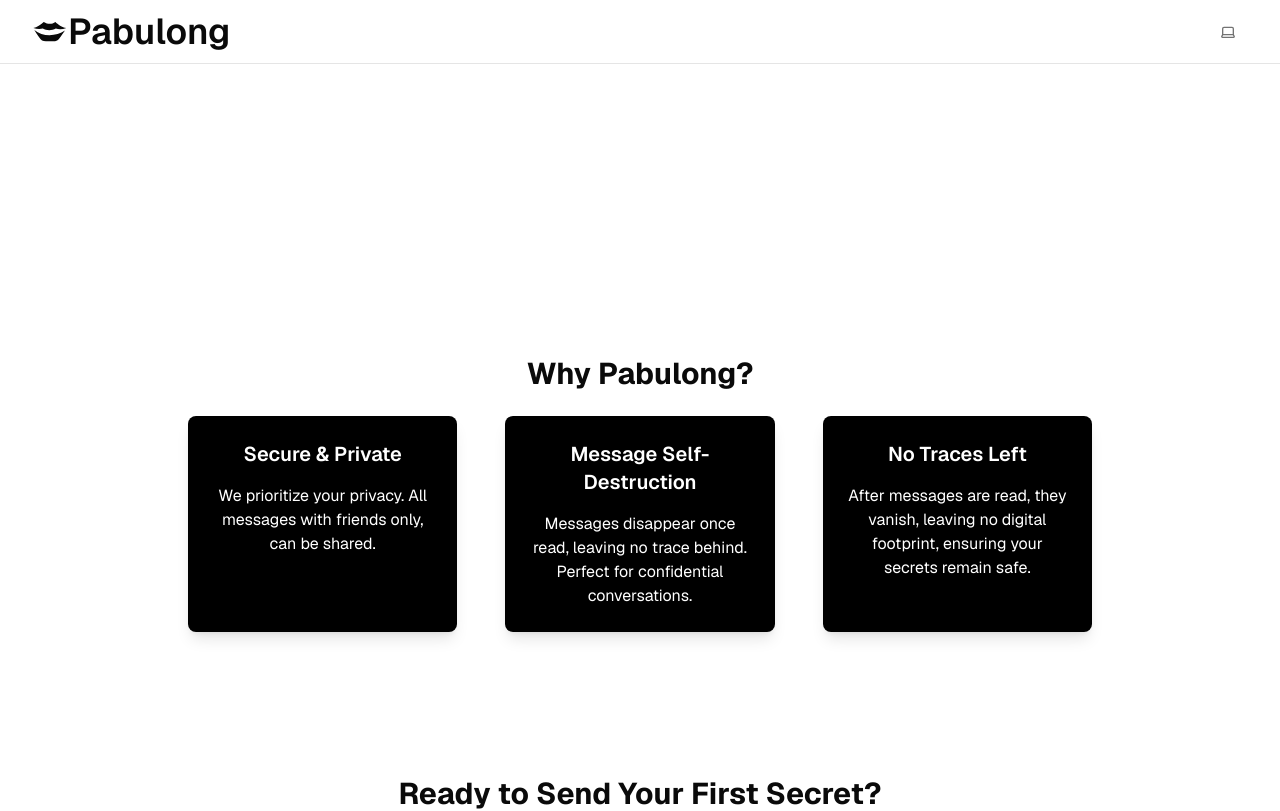
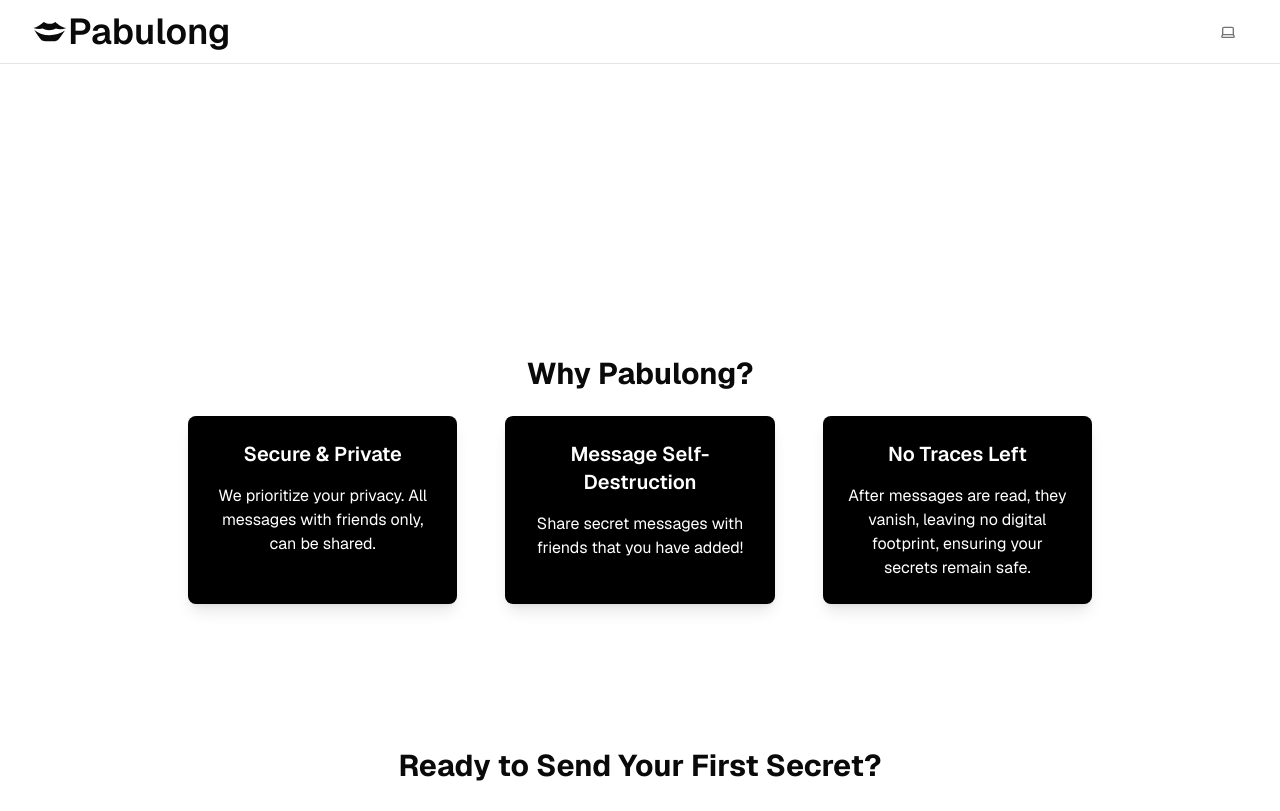
Before and after one commit to jerwintuchi/pabulong, a Next.js app: page / in a window 1280 px wide. Shown: the top 811 px of the page. Built offline with nearby package versions, Linux system fonts and the light colour scheme; no server answers.

Commit message:
modified description in landing page

```diff
--- a/app/public/_components/FeatureSection.tsx
+++ b/app/public/_components/FeatureSection.tsx
@@ -9,7 +9,7 @@ const FeatureSection = () => {
                 </div>
                 <div className="p-6 dark:bg-gray-900 rounded-lg shadow-lg text-white bg-black">
                     <h3 className="text-xl font-semibold mb-4">Message Self-Destruction</h3>
-                    <p>Messages disappear once read, leaving no trace behind. Perfect for confidential conversations.</p>
+                    <p>Share secret messages with friends that you have added!</p>
                 </div>
                 <div className="p-6 dark:bg-gray-900 rounded-lg shadow-lg text-white bg-black">
                     <h3 className="text-xl font-semibold mb-4">No Traces Left</h3>
```
